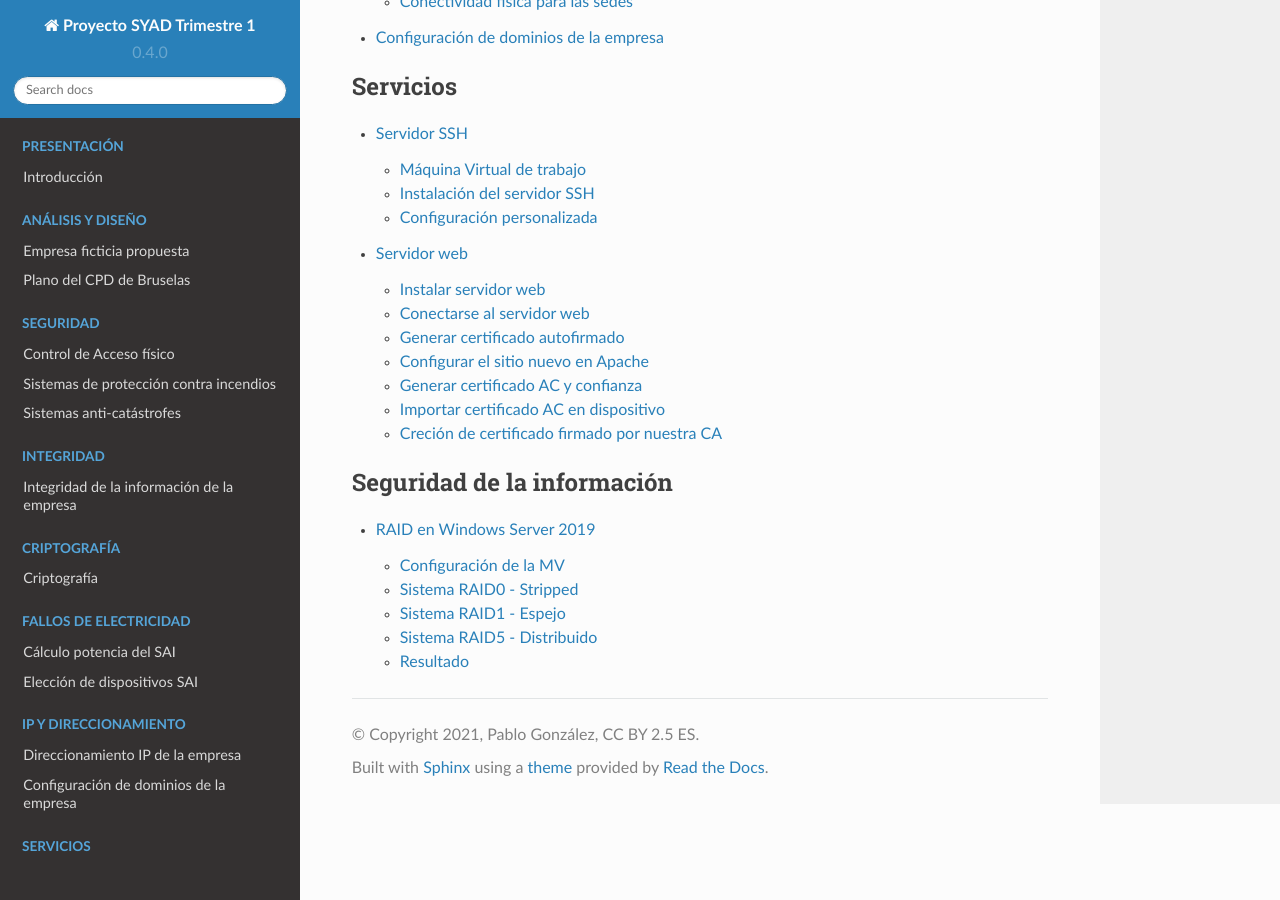
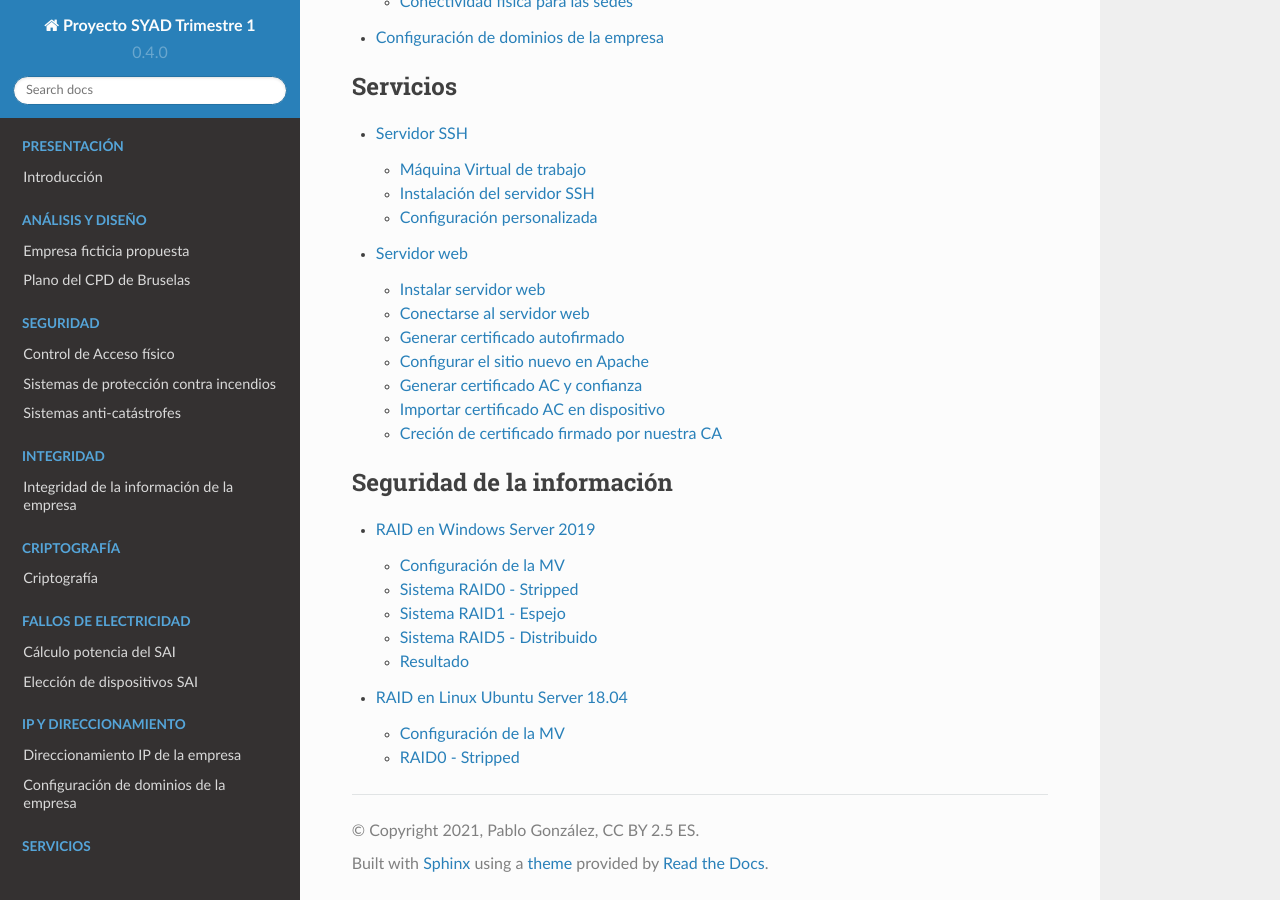
Before and after one commit to gonzaleztroyano/ASIR2-SYAD-P1, a Sphinx documentation site: the page built from docs/source/index.rst, in a window 1280 px wide and 900 px high, scrolled down 2080 px. Built offline with Sphinx 7.4.7 and the Read the Docs theme 2.0.0, drawn with Linux system fonts in a browser that asks for light colours; some of the changed lines change nothing that is shown.

Commit message:
RAID0 en linux

```diff
--- a/docs/source/index.rst
+++ b/docs/source/index.rst
@@ -71,3 +71,4 @@ Puedes acceder a la **web de la empresa** desde `este enlace <https://carpet4you
    :caption: Seguridad de la información
 
    raid/raid-windows
+   raid/raid-linux
--- /dev/null
+++ b/docs/source/raid/raid-linux.rst
@@ -0,0 +1,142 @@
+*********************************
+RAID en Linux Ubuntu Server 18.04
+*********************************
+
+Configuración de la MV
+=======================
+
+Se utilizará una máquina virtual con Windows Server 2019 como sistema operativo. Se le asignan 4 GB de RAM y 4 vCPUs.
+En tanto a la red, se configuran 1 adaptadores virtual:
+ * Adaptador 1, configurado en modo NAT para la conexión a internet.
+
+En tanto al usuario administrador utiliza la (poco segura) combinación *user:user*.
+
+Se añaden 9 discos virtuales a la máquina:
+
+    * El disco principal de 50GB, donde almacenaremos el sistema operativo.
+    * 8 discos de 5GB que utilizaremos para configurar los sistemas RAID.
+
+La configuración por tanto es la siguiente:
+
+.. raw:: html
+
+    <div style="position: relative; margin: 2em; padding-bottom: 5%; height: 0; overflow: hidden; max-width: 100%; height: auto;">
+       <img src="https://raw.githubusercontent.com/gonzaleztroyano/ASIR2-SYAD-P1/main/docs/source/images/raid/raid4.png" alt="Imagen en la que se pueden ver los discos virtuales conectados a la máquina">
+    </div>
+
+
+Una vez hemos arrancado la máquina podemos utilizar el comando *lsblk* para ver la lista de dispositivos conectados al equipo.
+
+.. code-block:: console
+
+    user@server-carpet:~$ lsblk
+    NAME   MAJ:MIN RM  SIZE RO TYPE MOUNTPOINT
+    loop0    7:0    0 88,5M  1 loop /snap/core/7270
+    sda      8:0    0  160G  0 disk
+    ├─sda1   8:1    0    1M  0 part
+    ├─sda2   8:2    0    4G  0 part [SWAP]
+    └─sda3   8:3    0  156G  0 part /
+    sdb      8:16   0    5G  0 disk
+    sdc      8:32   0    5G  0 disk
+    sdd      8:48   0    5G  0 disk
+    sde      8:64   0    5G  0 disk
+    sdf      8:80   0    5G  0 disk
+    sdg      8:96   0    5G  0 disk
+    sdh      8:112  0    5G  0 disk
+    sdi      8:128  0    5G  0 disk
+
+
+Para ver el estado de los RAID (gestionado por *mdadm*) utilizamos el siguiente comando:
+
+.. code-block:: console
+
+    user@server-carpet:~$ cat /proc/mdstat
+    Personalities : [linear] [multipath] [raid0] [raid1] [raid6] [raid5] [raid4] [raid10]
+    unused devices: <none>
+
+Como podemos ver, no tenemos (de momento) ninguno configurado.
+
+
+RAID0 - Stripped
+=================
+
+Creación del array
+------------------
+
+.. code-block:: console
+
+    user@server-carpet:~$ sudo mdadm --create --verbose \
+    /dev/md0 --level=0 --raid-devices=2 /dev/sdb /dev/sdc
+
+    mdadm: chunk size defaults to 512K
+    mdadm: Defaulting to version 1.2 metadata
+    mdadm: array /dev/md0 started.
+
+
+Las opciones de este comando son:
+
+* **mdadm**, es el comando en sí, nos sirve para gestionar toda la configuración relativa a RAIDs.
+* **--create**, indicamos a *mdadm* que queremos crear uno nuevo, puesto que también podríamos borrarlos o modificarlos.
+* **--verbose**, para que nos muestre detalles sobre las acciones que está realizando.
+* **/dev/md0**, este es el dispositivo de bloque que vamos a crear.
+* **/--level=0**, nivel de RAID con el que vamos a configurar el nuevo dispositivo lógico.
+* **--raid-devices=2**, número de dispositivos que vamos a agregar al RAID.
+* **/dev/sdb /dev/sdc**, los dispositivos que vamos a utilizar.
+
+
+Si ahora vemos la información de *mdstat* veremos el nuevo dispositivo creado.
+
+.. code-block:: console
+    user@server-carpet:~$ cat /proc/mdstat
+    Personalities : [linear] [multipath] [raid0] [raid1] [raid6] [raid5] [raid4] [raid10]
+    md0 : active raid0 sdc[1] sdb[0]
+        10475520 blocks super 1.2 512k chunks
+    unused devices: <none>
+
+
+
+Crear sistema de archivos y montar
+----------------------------------
+
+Creamos el sistema de archivos en el nodo RAID;
+
+.. code-block:: console
+
+    user@server-carpet:~$ sudo mkfs.ext4 -F /dev/md0
+        mke2fs 1.44.1 (24-Mar-2018)
+        Creating filesystem with 2618880 4k blocks and 655360 inodes
+        Filesystem UUID: 0d3d57e0-8bf2-4d1e-8289-c3996ecdf606
+        Superblock backups stored on blocks:
+                32768, 98304, 163840, 229376, 294912, 819200, 884736, 1605632
+
+        Allocating group tables: done
+        Writing inode tables: done
+        Creating journal (16384 blocks): done
+        Writing superblocks and filesystem accounting information: done
+
+
+
+Creamos la carpeta donde montaremos el sistema de archivos:
+
+.. code-block:: console
+
+    user@server-carpet:~$ sudo mkdir -p /mnt/md0
+
+
+Montamos el dispositivo RAID en nuestro sistema de archivos:
+
+.. code-block:: console
+
+    user@server-carpet:~$ sudo mount /dev/md0 /mnt/md0
+
+
+Comprobaciones
+--------------
+
+Para ver el sistema de archivos resultante podemos ejecutar el siguiente comando:
+
+.. code-block:: console
+
+    user@server-carpet:~$ df -h /dev/md0
+    Filesystem      Size  Used Avail Use% Mounted on
+    /dev/md0        9,8G   37M  9,3G   1% /mnt/md0
```
Also changed, not shown: docs/source/images/raid/raid4.png (added).
